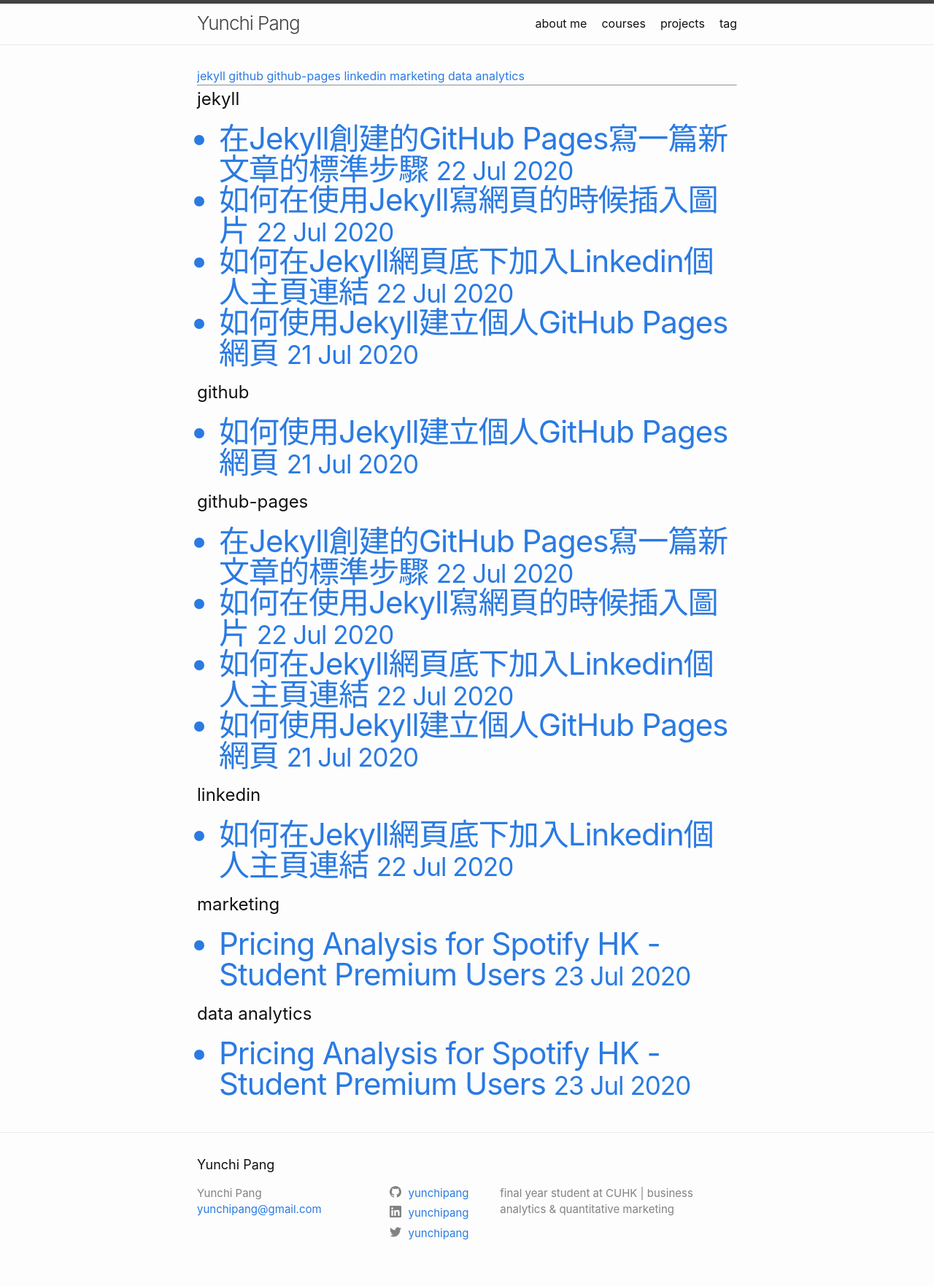
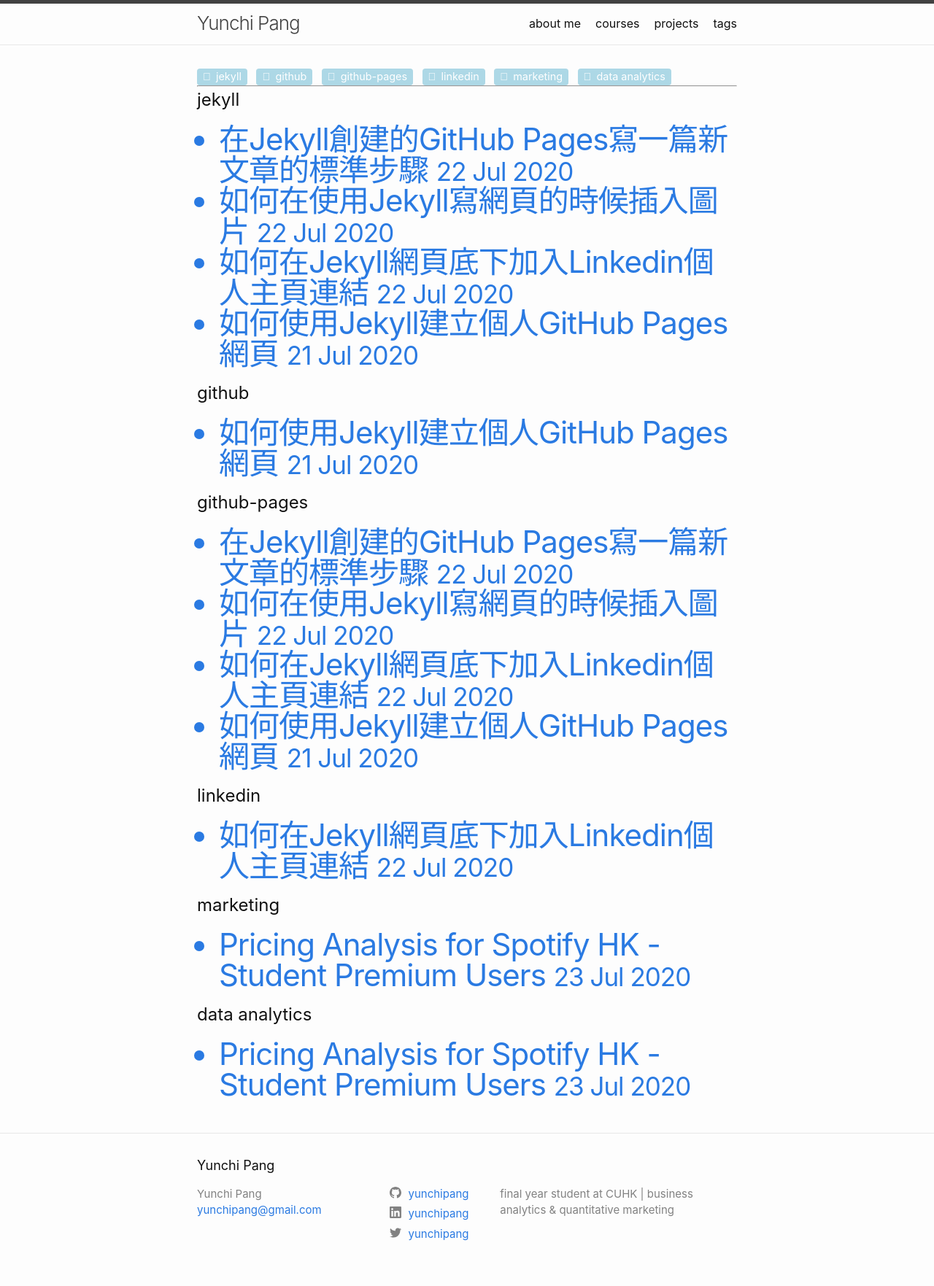
Before and after one commit to yunchipang/yunchipang.github.io, a Jekyll site: the page built from tags.md, in a window 1280 px wide. Shown: the whole page at 73% size. Built offline with Jekyll 4.4.1, drawn with Linux system fonts in a browser that asks for light colours.

Commit message:
update _base.scss

```diff
--- a/_sass/minima/_base.scss
+++ b/_sass/minima/_base.scss
@@ -124,6 +124,30 @@ a {
   }
 }
 
+/** tags **/
+.post-tag {
+  display: inline-block;
+  /**background: #268bd2;**/
+  background: #ADD8E6;
+  padding: 0 .5rem;
+  margin-right: .5rem;
+  border-radius: 4px;
+  color: #ffffff;
+  /**font-family: $font-sans;**/
+  font-size: 90%;
+  &:before {
+    content: "\f02b";
+    font-family: "PT Sans", Helvetica, Arial, sans-serif;
+    padding-right: .5em;
+  }
+  &:hover {
+    text-decoration: none;
+    background: #268bd2;
+    /**color: $white;**/
+    color: #ffffff;
+  }
+  /**@include transition(all .1s ease-in-out);**/
+}
 
 /**
  * Blockquotes
--- a/tags.md
+++ b/tags.md
@@ -1,7 +1,7 @@
 ---
 layout: default
-title: tag
-permalink: /tag
+title: tags
+permalink: /tags/
 ---
 <div class="tags-expo">
   <div class="tags-expo-list">
```
Also changed, not shown: 2 other files.
